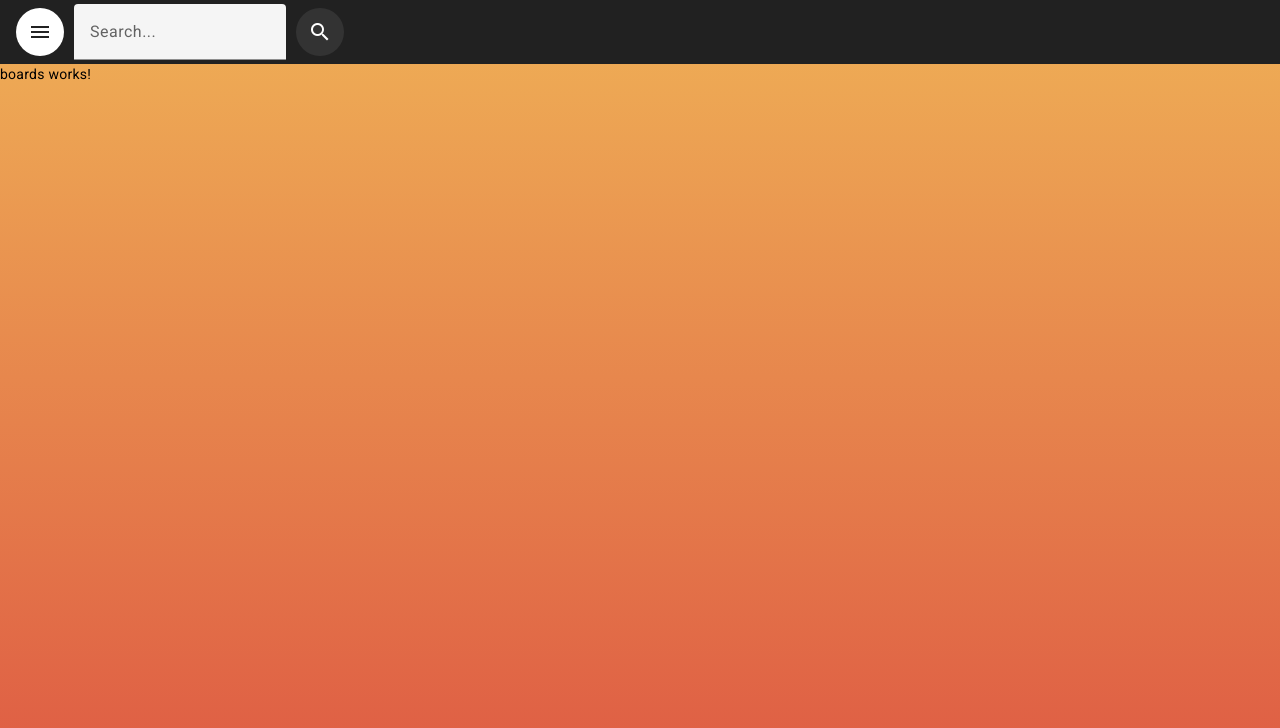
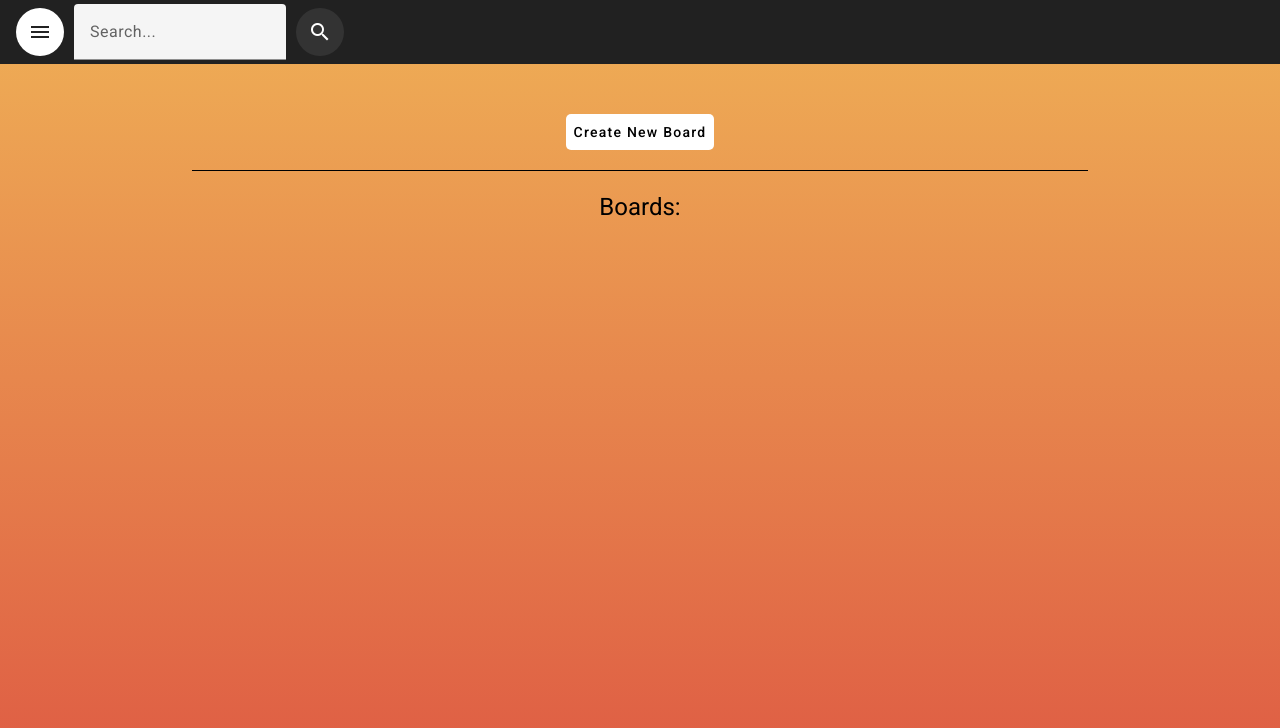
Before and after one commit to F23-CS-407/project, an Angular app in the folder frontend/: page /community/1/boards in a window 1280 px wide. Shown: the top 728 px of the page. Built offline with nearby package versions, Linux system fonts and the light colour scheme.

Commit message:
created boards page with backend link- disp boards

```diff
--- a/frontend/src/app/boards/boards.component.css
+++ b/frontend/src/app/boards/boards.component.css
@@ -0,0 +1,33 @@
+.page-content {
+    display: flex;
+    flex-direction: column;
+    align-items: center;
+    justify-content: center;
+    gap: 20px;
+    padding-top: 50px;
+    width: 100%;
+}
+
+.boards-button {
+    display: flex;
+    justify-content: center;
+    align-items: center;
+    background-color: #ffffff;
+    border-radius: 5px;
+    color: #000000;
+}
+
+.divider {
+    width: 70%;
+    height: 1px;
+    background-color: #000000;
+}
+
+.board-list {
+    display: flex;
+    flex-direction: column;
+    align-items: center;
+    justify-content: center;
+    gap: 20px;
+    width: 100%;
+}
--- a/frontend/src/app/boards/boards.component.html
+++ b/frontend/src/app/boards/boards.component.html
@@ -1 +1,14 @@
-<p>boards works!</p>
+<div class="page-content">
+    <div class="boards-button">
+        <a [routerLink]="['/community', community_id, 'new-board']" class="new-board-button">
+            <button mat-button>Create New Board</button>
+        </a>
+    </div>
+    <div class="divider"></div>
+    <div class="board-list">
+        <h1>Boards:</h1>
+        <div *ngFor="let board of boards">
+            <a [routerLink]="['/board', board.id]">{{ board.name }}</a>
+        </div>
+    </div>
+</div>
--- a/frontend/src/app/boards/boards.component.ts
+++ b/frontend/src/app/boards/boards.component.ts
@@ -1,10 +1,41 @@
-import { Component } from '@angular/core';
+import { Component, OnInit } from '@angular/core';
+import { ActivatedRoute } from '@angular/router';
+import { HttpClient } from '@angular/common/http';
 
 @Component({
   selector: 'app-boards',
   templateUrl: './boards.component.html',
   styleUrls: ['./boards.component.css']
 })
-export class BoardsComponent {
+export class BoardsComponent implements OnInit {
+  community_id: string = ''; // Initialized as an empty string
+  boards: any[] = []; // Initialized as an empty array
 
+  constructor(
+    private route: ActivatedRoute,
+    private http: HttpClient // Inject HttpClient
+  ) {}
+
+  ngOnInit(): void {
+    this.route.paramMap.subscribe(params => {
+      const id = params.get('community_id');
+      if (id) {
+        this.community_id = id;
+        this.getBoards();
+      } else {
+        // todo: Handle the case where community_id is not in the route
+      }
+    });
+  }
+
+  getBoards(): void {
+    this.http.get<any[]>(`/api/community/boards?id=${this.community_id}`).subscribe({
+      next: (data) => {
+        this.boards = data;
+      },
+      error: (error) => {
+        console.error('There was an error fetching the boards', error);
+      }
+    });
+  }
 }
```
